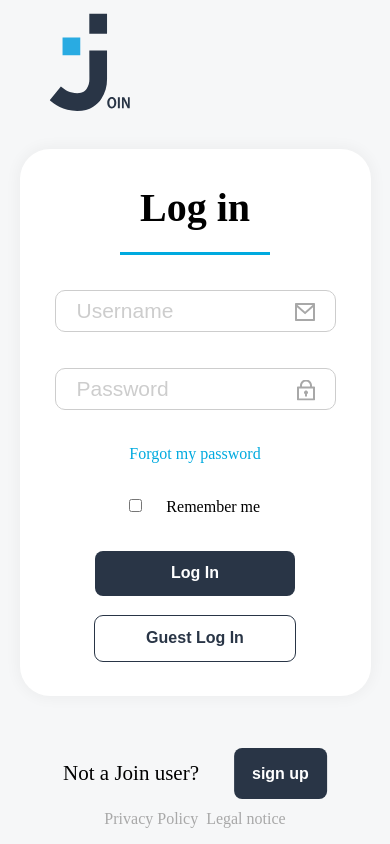
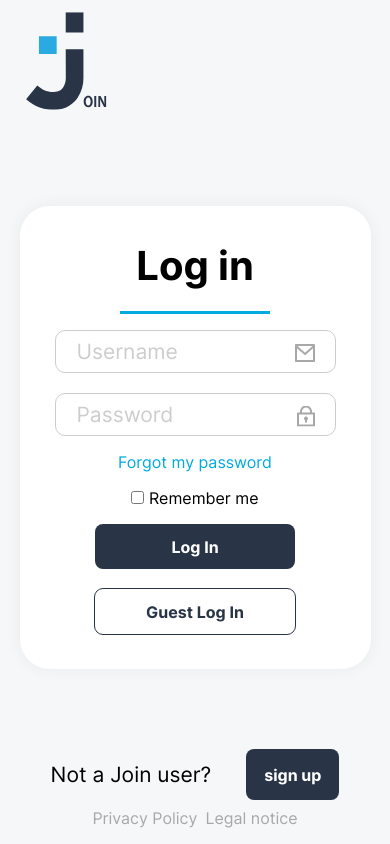
Before and after one commit to BayerTobias/join-frontend-angular17, an Angular app: page /login in a window 390 px wide. Built offline with nearby package versions, Linux system fonts and the light colour scheme.

Commit message:
login responsive work

```diff
--- a/src/app/auth/components/auth-base/auth-base.component.html
+++ b/src/app/auth/components/auth-base/auth-base.component.html
@@ -1,7 +1,5 @@
 <section>
-  <ng-content></ng-content>
-</section>
-
+  <header>
     <div class="logo-wrapper">
       <svg
         id="openImg"
@@ -27,7 +25,10 @@
           d="M83.2795 111.522C83.2795 116.265 80.8762 118.815 77.5184 118.815C74.1606 118.815 71.9619 115.785 71.9619 111.762C71.9619 107.739 74.2288 104.554 77.7059 104.554C81.183 104.554 83.2795 107.687 83.2795 111.522ZM74.5356 111.711C74.5356 114.57 75.6776 116.675 77.6377 116.675C79.5978 116.675 80.7057 114.45 80.7057 111.539C80.7057 108.988 79.6831 106.592 77.6377 106.592C75.5924 106.592 74.5356 108.903 74.5356 111.711Z"
           fill="#293546"
         />
-    <path d="M87.6768 104.76V118.593H85.2224V104.76H87.6768Z" fill="#293546" />
+        <path
+          d="M87.6768 104.76V118.593H85.2224V104.76H87.6768Z"
+          fill="#293546"
+        />
         <path
           d="M90.3357 118.593V104.76H93.0628L95.9945 110.461C96.7492 111.952 97.4206 113.483 98.0057 115.049V115.049C97.8523 113.337 97.7841 111.368 97.7841 109.177V104.76H100.034V118.593H97.4944L94.5286 112.772C93.7434 111.243 93.0435 109.671 92.4322 108.064V108.064C92.4322 109.776 92.5515 111.711 92.5515 114.09V118.576L90.3357 118.593Z"
           fill="#293546"
@@ -35,8 +36,8 @@
       </svg>
     </div>
 
-@if(router.url === '/login'){
-<div class="signup-container">
+    @if(router.url === '/login' ){
+    <div class="signup-container desktop">
       <span>Not a Join user?</span>
       <app-button-wo-icon
         [colorStyle]="'main-color-style'"
@@ -48,8 +49,27 @@
       ></app-button-wo-icon>
     </div>
     }
+  </header>
 
+  <ng-content></ng-content>
+
+  <div class="legal-sign-up-wrapper">
+    @if(router.url === '/login' ){
+    <div class="signup-container mobile">
+      <span>Not a Join user?</span>
+      <app-button-wo-icon
+        [colorStyle]="'main-color-style'"
+        [fontSize]="'16px'"
+        [fontWeight]="'700'"
+        [content]="'sign up'"
+        [height]="'51px'"
+        [routerLink]="'/sign-up'"
+      ></app-button-wo-icon>
+    </div>
+    }
     <div class="legal-wrapper">
       <a [routerLink]="'/login'">Privacy Policy</a>
       <a [routerLink]="'/login'">Legal notice</a>
     </div>
+  </div>
+</section>
--- a/src/app/auth/components/auth-base/auth-base.component.scss
+++ b/src/app/auth/components/auth-base/auth-base.component.scss
@@ -3,46 +3,58 @@
 
 section {
   position: relative;
-  width: 100%;
-  height: 100%;
+  width: 100vw;
+  width: 100svw;
+  min-height: 100vh;
+  min-height: 100svh;
   background-color: $bg-color;
-  @include dFlex();
+  @include dFlex($jc: space-between);
+  flex-direction: column;
 }
 
-#openImg {
-  position: absolute;
-  top: 50px !important;
-  left: 80px !important;
-  scale: 0.8;
-  transform: translate(-50%, -50%);
+header {
+  @include dFlex($jc: space-between);
+  padding: 0 16px;
+  width: 100%;
+
+  #openImg {
+    scale: 0.8;
+
+    @media screen and (max-height: 830px) {
+      height: 10vh;
+      margin: 0 !important;
+    }
+  }
+}
+
+.legal-sign-up-wrapper {
+  @include dFlex($gp: 8px);
+  flex-direction: column;
 }
 
 .signup-container {
   @include dFlex($gp: 35px, $jc: flex-start);
-  position: absolute;
-  top: 67px;
-  right: 114px;
 
   span {
     font-size: 21px;
   }
+}
 
+.desktop {
   @media screen and (max-width: 850px) {
-    top: auto;
-    right: auto;
-    bottom: 45px;
-    left: 50%;
-    transform: translateX(-50%);
-    white-space: nowrap;
+    display: none !important;
+  }
+}
+
+.mobile {
+  @media screen and (min-width: 850px) {
+    display: none;
   }
 }
 
 .legal-wrapper {
   @include dFlex($gp: 8px);
-  position: absolute;
-  bottom: 16px;
-  left: 0;
-  right: 0;
+  padding-bottom: 16px;
 
   a {
     font-size: 16px;
--- a/src/app/auth/components/login/login.component.html
+++ b/src/app/auth/components/login/login.component.html
@@ -32,6 +32,7 @@
           id="loginPwImg"
           src="./assets/img/icons/login-password-show.svg"
           alt=""
+          [style.cursor]="'pointer'"
         />
         } @else if (password?.value.length > 0) {
         <img
@@ -39,6 +40,7 @@
           id="loginPwImg"
           src="./assets/img/icons/login-password-hidden.svg"
           alt=""
+          [style.cursor]="'pointer'"
         />
         }@else {
         <img
@@ -71,6 +73,7 @@
         [content]="'Log In'"
         [height]="buttonHeight"
         [width]="loginButtonWidth"
+        (click)="login()"
       ></app-button-wo-icon>
 
       <app-button-wo-icon
--- a/src/app/auth/components/login/login.component.scss
+++ b/src/app/auth/components/login/login.component.scss
@@ -1,16 +1,5 @@
 @import "./../../../../styles.scss";
 @import "./../../../../mixin.scss";
-
-/* ===== General Styling ===== */
-.wrapper {
-  background-color: $bg-color;
-  overflow: hidden !important;
-}
-
-.animate-register {
-  opacity: 100% !important;
-  scale: 1 !important;
-}
 
 main {
   @include dFlex($gp: 35px);
@@ -26,7 +15,7 @@ main {
   @media screen and (max-width: 850px) {
     width: 90%;
     min-width: 0;
-    padding: 35px;
+    gap: 16px;
   }
 
   p {
@@ -60,6 +49,12 @@ main {
   .reset-password-container {
     @include dFlex($gp: 35px, $ai: "flex-start");
 
+    @media screen and (max-width: 850px) {
+      flex-direction: column-reverse;
+      align-items: center;
+      gap: 16px;
+    }
+
     input {
       cursor: pointer;
     }
@@ -81,279 +76,290 @@ main {
   }
 }
 
-.password-modal {
-  padding: 35px 85px;
-}
+.user-form {
+  @include dFlex($gp: 36px);
+  flex-direction: column;
+  width: 422px;
 
-.password-modal > h1,
-.password-modal > p {
-  margin: 0 !important;
-}
+  @media screen and (max-width: 850px) {
+    width: 100%;
+    gap: 20px;
+  }
 
-#registerSuccessBox {
-  position: absolute;
-  top: 80%;
-  left: 50%;
-  transform: translateX(-50%);
+  input {
+    width: 422px;
+    padding: 13px 41px 13px 21px;
+    border-radius: 10px;
+    font-size: 21px;
+    border: 1px solid $sidebar-text-color;
 
-  text-align: center;
-  border: 2px solid $secondary-color;
-  border-radius: 30px;
-  background-color: white;
-  color: $secondary-color;
-  box-shadow: $secondary-color;
-  padding: 24px;
-  width: 350px;
-  line-height: 120%;
-  transition: 425ms ease-in-out;
-  scale: 0;
-  opacity: 0;
-}
+    @media screen and (max-width: 850px) {
+      width: 100%;
+      padding: 8px 41px 8px 21px;
+    }
 
-/* ===== Logo animation ===== */
-#openImgContainer {
-  display: flex;
-  justify-content: center;
-  align-items: center;
-  position: absolute;
-  top: 0;
-  right: 0;
-  bottom: 0;
-  left: 0;
-  background-color: $bg-color;
-  z-index: 2;
-  transition: 425ms;
-}
+    &:focus {
+      outline: none;
+    }
 
-#openImg {
-  position: absolute;
-  top: 50%;
-  left: 50%;
-  transform: translate(-50%, -50%);
-  transition: 425ms ease-in;
-  z-index: 3;
-  scale: 1.5;
-}
-
-.logo-animation {
-  top: 50px !important;
-  left: 80px !important;
-  scale: 0.8 !important;
-  margin-top: 20px;
-  margin-left: 20px;
-}
-
-.logo-animation-bg {
-  background-color: rgba(246, 247, 248, 0) !important;
-}
-
-.negative-z {
-  z-index: -1 !important;
-}
-
-/* ===== Form ===== */
-.user-form {
-  display: flex;
-  align-items: center;
-  flex-direction: column;
-  gap: 36px;
-  width: 422px;
+    &::placeholder {
+      font-size: 21px;
+      color: $sidebar-text-color;
+    }
+  }
 }
 
 .input-wrapper {
   position: relative;
-}
 
-.input-wrapper img {
-  position: absolute;
-  top: 26.5px;
-  right: 21px;
-  transform: translateY(-50%);
-}
+  img {
+    position: absolute;
+    top: 26.5px;
+    right: 21px;
+    transform: translateY(-50%);
 
-input[type="password"] + img {
-  cursor: pointer;
-}
-
-.user-form input {
-  width: 422px;
-  padding: 13px 41px 13px 21px;
-  border-radius: 10px;
-  font-size: 21px;
-  border: 1px solid $sidebar-text-color;
-}
-
-.user-form input::placeholder {
-  font-size: 21px;
-  color: $sidebar-text-color;
-}
-
-.user-form input:focus {
-  outline: none;
-}
-
-/* ===== Log in ===== */
-
-.password-btn {
-  width: max-content;
-}
-
-/* ===== Sign up ===== */
-.signup-container {
-  display: flex;
-  align-items: center;
-  position: absolute;
-  top: 67px;
-  right: 114px;
-  gap: 35px;
-}
-
-.signup-container span {
-  font-size: 21px;
-}
-
-.signup-container a {
-  font-size: 16px;
-  width: auto;
-}
-
-/* ===== ============ ===== */
-/* ===== Sign up Page ===== */
-
-.back-arrow {
-  position: absolute;
-  left: 37px;
-  top: 37px;
-  cursor: pointer;
-}
-
-.sign-up-modal {
-  gap: 0;
-}
-
-.sign-up-modal h1 {
-  margin-bottom: 59px;
-}
-
-/* ========================= */
-/* ===== Login Pages ===== */
-
-/* Max-Width 450px */
-@media (max-width: 850px) {
-  /* Login Modal */
-  .user-form {
-    width: 100%;
+    @media screen and (max-width: 850px) {
+      top: 22.5px;
+    }
   }
 
-  .user-form input {
-    width: 100%;
-    padding: 8px 41px 8px 21px;
-  }
-
-  .back-arrow {
-    top: 20px;
-    left: 20px;
-  }
-
-  .input-wrapper img {
-    top: 22.5px;
-  }
-
-  .reset-password-container {
-    flex-direction: column-reverse;
-    align-self: center;
-  }
-
-  .checkmark {
-    margin: 0 20px 0 0;
-  }
-
-  .btn-container > * {
-    width: 150%;
-    font-size: 16px;
-    height: 45px;
-  }
-
-  /* Signup */
-  .signup-container {
-    top: auto;
-    right: auto;
-    bottom: 35px;
-    left: 50%;
-    transform: translateX(-50%);
-    white-space: nowrap;
-  }
-
-  /* Logo */
-  #openImgContainer {
-    background-color: $main-color;
-  }
-
-  #openImg path:not(:first-child) {
-    fill: white;
-    margin: 0;
-  }
-
-  .logo-animation path:not(:first-child) {
-    fill: $main-color !important;
-    transition-duration: 825ms;
-  }
-
-  .logo-animation {
-    top: 35px !important;
-    left: 40px !important;
-    scale: 0.6;
+  .error-msg {
+    position: absolute;
+    margin-top: 4px;
+    font-size: 12px;
+    color: $error-color;
   }
 }
 
-@media (max-height: 830px) {
-  .logo-wrapper {
-    height: 10vh;
-  }
+// .password-modal {
+//   padding: 35px 85px;
+// }
 
-  .logo-animation {
-    top: 30px !important;
-  }
+// .password-modal > h1
+// .password-modal > p {
+//   margin: 0 !important;
+// }
 
-  #openImg {
-    height: 10vh;
-    margin: 0 !important;
-  }
+// #registerSuccessBox {
+//   position: absolute;
+//   top: 80%;
+//   left: 50%;
+//   transform: translateX(-50%);
 
-  .login-modal {
-    height: 80vh;
-    margin-top: 10vh;
-    margin-bottom: 10vh;
-  }
+//   text-align: center;
+//   border: 2px solid $secondary-color;
+//   border-radius: 30px;
+//   background-color: white;
+//   color: $secondary-color;
+//   box-shadow: $secondary-color;
+//   padding: 24px;
+//   width: 350px;
+//   line-height: 120%;
+//   transition: 425ms ease-in-out;
+//   scale: 0;
+//   opacity: 0;
+// }
 
-  .signup-container {
-    height: 10vh;
-    bottom: 0;
-  }
-}
+// /* ===== Logo animation ===== */
+// #openImgContainer {
+//   display: flex;
+//   justify-content: center;
+//   align-items: center;
+//   position: absolute;
+//   top: 0;
+//   right: 0;
+//   bottom: 0;
+//   left: 0;
+//   background-color: $bg-color;
+//   z-index: 2;
+//   transition: 425ms;
+// }
 
-@media (max-height: 650px) {
-  .logo-animation {
-    top: 25px !important;
-  }
+// #openImg {
+//   position: absolute;
+//   top: 50%;
+//   left: 50%;
+//   transform: translate(-50%, -50%);
+//   transition: 425ms ease-in;
+//   z-index: 3;
+//   scale: 1.5;
+// }
 
-  .login-modal h1 {
-    margin: 0;
-  }
+// .logo-animation {
+//   top: 50px !important;
+//   left: 80px !important;
+//   scale: 0.8 !important;
+//   margin-top: 20px;
+//   margin-left: 20px;
+// }
 
-  .login-modal h1::after {
-    bottom: -10px;
-  }
+// .logo-animation-bg {
+//   background-color: rgba(246, 247, 248, 0) !important;
+// }
 
-  .user-form {
-    gap: 20px;
-  }
+// .negative-z {
+//   z-index: -1 !important;
+// }
 
-  .reset-password-container {
-    gap: 20px;
-  }
+/* ===== Form ===== */
 
-  .btn-container > * {
-    height: 40px;
-  }
-}
+// /* ===== Log in ===== */
+
+// .password-btn {
+//   width: max-content;
+// }
+
+// /* ===== Sign up ===== */
+// .signup-container {
+//   display: flex;
+//   align-items: center;
+//   position: absolute;
+//   top: 67px;
+//   right: 114px;
+//   gap: 35px;
+// }
+
+// .signup-container span {
+//   font-size: 21px;
+// }
+
+// .signup-container a {
+//   font-size: 16px;
+//   width: auto;
+// }
+
+// /* ===== ============ ===== */
+// /* ===== Sign up Page ===== */
+
+// .back-arrow {
+//   position: absolute;
+//   left: 37px;
+//   top: 37px;
+//   cursor: pointer;
+// }
+
+// .sign-up-modal {
+//   gap: 0;
+// }
+
+// .sign-up-modal h1 {
+//   margin-bottom: 59px;
+// }
+
+// /* ========================= */
+// /* ===== Login Pages ===== */
+
+// /* Max-Width 450px */
+// @media (max-width: 850px) {
+//   /* Login Modal */
+//   .user-form {
+//     width: 100%;
+//   }
+
+//   .user-form input {
+//     width: 100%;
+//     padding: 8px 41px 8px 21px;
+//   }
+
+//   .back-arrow {
+//     top: 20px;
+//     left: 20px;
+//   }
+
+//   .input-wrapper img {
+//     top: 22.5px;
+//   }
+
+//   .checkmark {
+//     margin: 0 20px 0 0;
+//   }
+
+// .btn-container > * {
+//   // width: 150%;
+//   // font-size: 16px;
+//   // height: 45px;
+// }
+
+//   /* Signup */
+//   .signup-container {
+//     top: auto;
+//     right: auto;
+//     bottom: 35px;
+//     left: 50%;
+//     transform: translateX(-50%);
+//     white-space: nowrap;
+//   }
+
+//   /* Logo */
+//   #openImgContainer {
+//     background-color: $main-color;
+//   }
+
+//   #openImg path:not(:first-child) {
+//     fill: white;
+//     margin: 0;
+//   }
+
+//   .logo-animation path:not(:first-child) {
+//     fill: $main-color !important;
+//     transition-duration: 825ms;
+//   }
+
+//   .logo-animation {
+//     top: 35px !important;
+//     left: 40px !important;
+//     scale: 0.6;
+//   }
+// }
+
+// @media (max-height: 830px) {
+//   .logo-wrapper {
+//     height: 10vh;
+//   }
+
+//   .logo-animation {
+//     top: 30px !important;
+//   }
+
+//   #openImg {
+//     height: 10vh;
+//     margin: 0 !important;
+//   }
+
+//   .login-modal {
+//     height: 80vh;
+//     margin-top: 10vh;
+//     margin-bottom: 10vh;
+//   }
+
+//   .signup-container {
+//     height: 10vh;
+//     bottom: 0;
+//   }
+// }
+
+// @media (max-height: 650px) {
+//   .logo-animation {
+//     top: 25px !important;
+//   }
+
+//   .login-modal h1 {
+//     margin: 0;
+//   }
+
+//   .login-modal h1::after {
+//     bottom: -10px;
+//   }
+
+//   .user-form {
+//     gap: 20px;
+//   }
+
+//   .reset-password-container {
+//     gap: 20px;
+//   }
+
+//   .btn-container > * {
+//     height: 40px;
+//   }
+// }
--- a/src/app/auth/components/login/login.component.ts
+++ b/src/app/auth/components/login/login.component.ts
@@ -67,8 +67,8 @@ export class LoginComponent {
     if (width < 850) {
       this.buttonFontSize = '16px';
       this.buttonHeight = '45px';
-      this.loginButtonWidth = '100%';
-      this.guestLoginButtonWidth = '100%';
+      this.loginButtonWidth = '200px';
+      this.guestLoginButtonWidth = '200px';
     } else {
       this.buttonFontSize = '21px';
       this.buttonHeight = '51px';
--- a/src/styles.scss
+++ b/src/styles.scss
@@ -1,13 +1,18 @@
 * {
   margin: 0;
   box-sizing: border-box;
+  font-family: Inter;
 }
 
-body {
+body,
+html {
   width: 100vw;
   width: 100svw;
-  height: 100vh;
-  height: 100svh;
+
+  min-height: 100vh;
+  min-height: 100svh;
+
+  overflow: hidden;
 }
 
 p {
@@ -35,3 +40,28 @@ $button-box-shadow: 0px 4px 4px 0px rgba(0, 0, 0, 0.25);
 .d-none {
   display: none !important;
 }
+
+/* inter-regular - latin */
+@font-face {
+  font-display: swap; /* Check https://developer.mozilla.org/en-US/docs/Web/CSS/@font-face/font-display for other options. */
+  font-family: "Inter";
+  font-style: normal;
+  font-weight: 400;
+  src: url("./assets/fonts/inter-v12-latin-regular.woff2") format("woff2"); /* Chrome 36+, Opera 23+, Firefox 39+, Safari 12+, iOS 10+ */
+}
+/* inter-300 - latin */
+@font-face {
+  font-display: swap; /* Check https://developer.mozilla.org/en-US/docs/Web/CSS/@font-face/font-display for other options. */
+  font-family: "Inter";
+  font-style: normal;
+  font-weight: 300;
+  src: url("./assets/fonts/inter-v12-latin-300.woff2") format("woff2"); /* Chrome 36+, Opera 23+, Firefox 39+, Safari 12+, iOS 10+ */
+}
+/* inter-700 - latin */
+@font-face {
+  font-display: swap; /* Check https://developer.mozilla.org/en-US/docs/Web/CSS/@font-face/font-display for other options. */
+  font-family: "Inter";
+  font-style: normal;
+  font-weight: 700;
+  src: url("./assets/fonts/inter-v12-latin-700.woff2") format("woff2"); /* Chrome 36+, Opera 23+, Firefox 39+, Safari 12+, iOS 10+ */
+}
```
Lines whose indentation alone changed are shown as unchanged.
